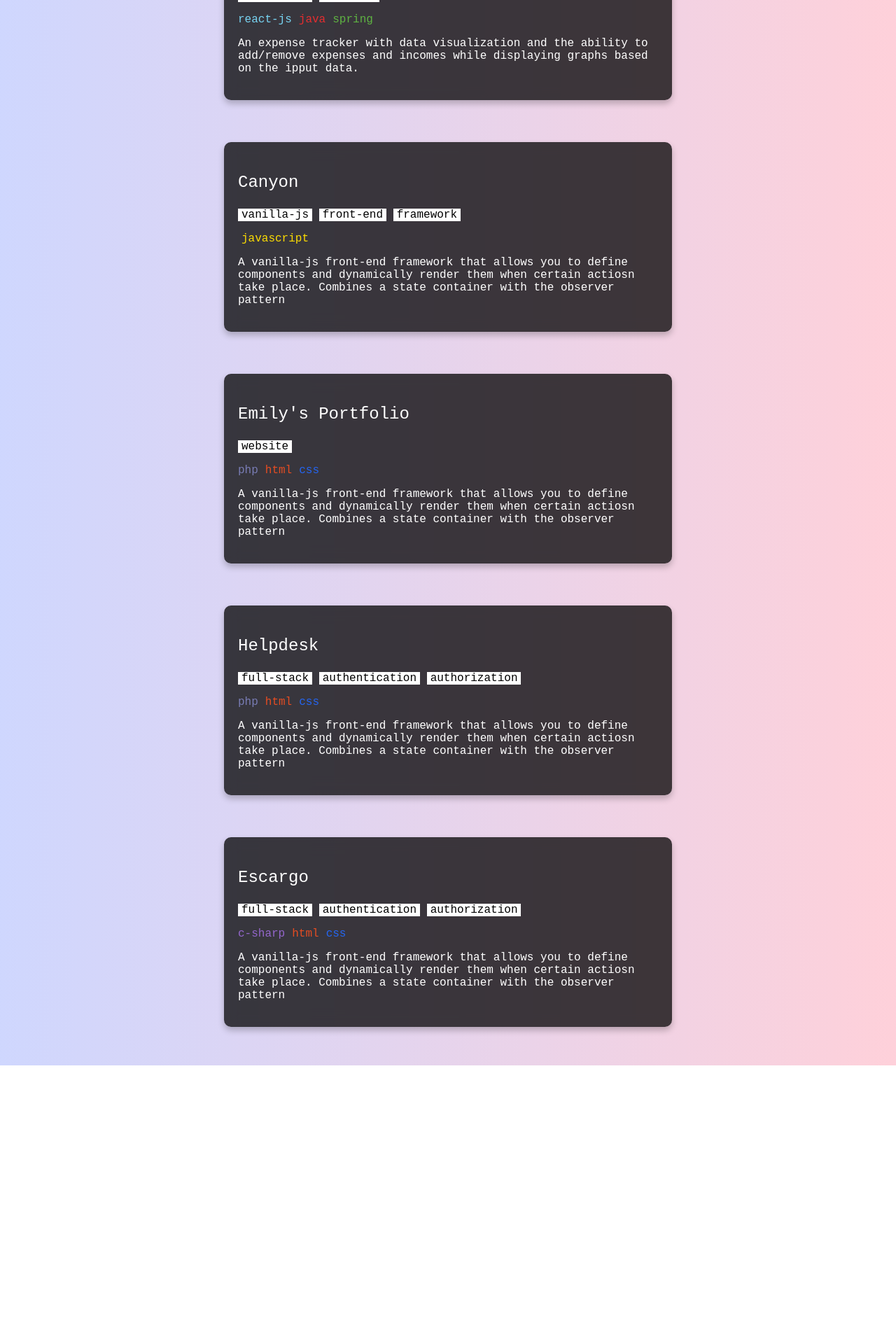
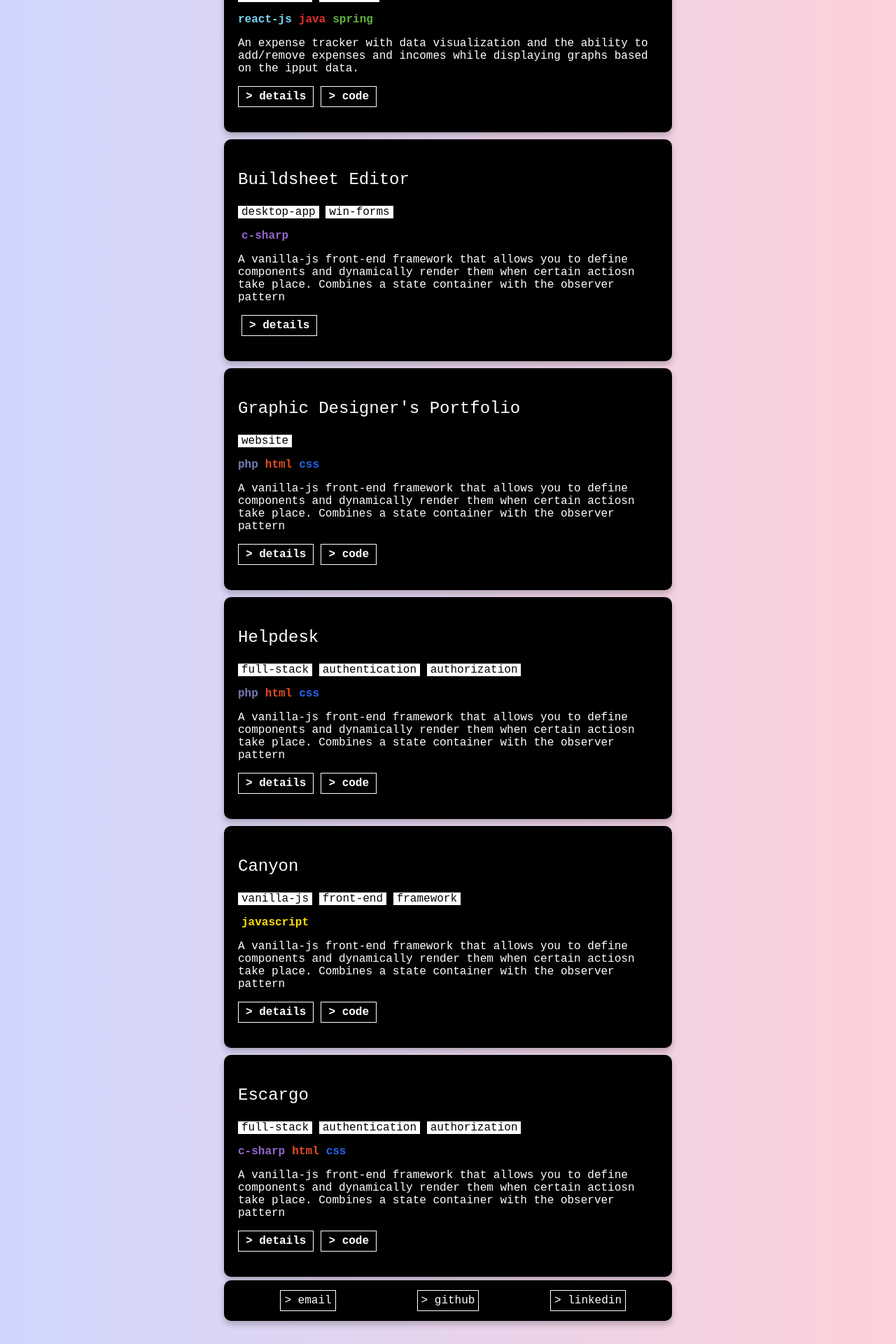
Before and after one commit to mattcaloger/Caloger.com, a React (Create React App) app in the folder calogercom/: page /projects in a window 1280 px wide. Shown: the part 200-2120 px from the top of the page at 70% size. Before the commit the page ends 1722 px from the top, so only its background shows below. Built offline with nearby package versions, Linux system fonts and the light colour scheme.

Commit message:
Project page changes, footer addition

```diff
--- a/calogercom/src/App.js
+++ b/calogercom/src/App.js
@@ -7,6 +7,7 @@ import Content from './Components/Layout/Content';
 import AboutBlurb from './Components/AboutBlurb/AboutBlurb';
 import { motion } from 'framer-motion';
 import AppRouter from './Components/AppRouter/AppRouter';
+import Footer from './Components/Footer/Footer';
 
 const variants = {
   hidden: { opacity: 0 },
@@ -33,6 +34,8 @@ function App() {
 
         <AppRouter />
 
+        <Footer />
+
       </Content>
 
     </div>
--- a/calogercom/src/Components/AboutBlurb/AboutBlurb.jsx
+++ b/calogercom/src/Components/AboutBlurb/AboutBlurb.jsx
@@ -1,5 +1,6 @@
 import React from 'react'
 import styled from 'styled-components'
+import ProfilePicture from '../ProfilePicture/ProfilePicture'
 
 const AboutBlock = styled.div`
     display: flex;
@@ -15,16 +16,24 @@ const AboutBlock = styled.div`
 
 
 const BlurbCard = styled.div`
+    display: flex;
+    flex-direction: column;
+    justify-content: center;
+
     box-shadow: 0 0px 0px rgba(0, 0, 0, 0.16), 0 5px 10px rgba(0, 0, 0, 0.23);
-    background: rgba(256,256,256,.5);
+    background: rgba(0,0,0,1);
     backdrop-filter: blur(10px);
-    color: black;
+    color: white;
     width: 100%;
     border-radius: 10px;
     margin: auto;
     margin-bottom: 50px;
     padding: 20px;
     user-select: none;
+
+    &>* {
+        flex: 1;
+    }
 `
 
 
@@ -33,9 +42,13 @@ export default function AboutBlurb() {
     return (
         <AboutBlock>
 
+            <BlurbCard>
+                <ProfilePicture />
 
-            <BlurbCard>
-                Lorem ipsum dolor sit, amet consectetur adipisicing elit. Odit quisquam sed recusandae quo, quam impedit sapiente? Amet enim reprehenderit vitae eaque placeat repellat fugiat. Expedita numquam quis officia quos? Blanditiis.
+                <p>
+                    Lorem ipsum dolor sit, amet consectetur adipisicing elit. Odit quisquam sed recusandae quo, quam impedit sapiente? Amet enim reprehenderit vitae eaque placeat repellat fugiat. Expedita numquam quis officia quos? Blanditiis.
+                </p>
+
             </BlurbCard>
 
         </AboutBlock>
--- /dev/null
+++ b/calogercom/src/Components/Footer/Footer.jsx
@@ -0,0 +1,41 @@
+import React from 'react'
+import styled from 'styled-components'
+import TerminalButton from '../Terminal/TerminalButton'
+import TerminalCard from '../Terminal/TerminalCard'
+
+const ResponsiveRow = styled.div`
+
+    display: flex;
+    justify-content: center;
+    align-items: center;
+
+    &>* {
+        text-align: center;
+        flex: 1;
+
+    }
+
+`
+
+export default function Footer() {
+    return (
+        <TerminalCard>
+            <ResponsiveRow>
+                <div>
+                    <TerminalButton>> email</TerminalButton>
+                </div>
+                <div>
+                    <TerminalButton>> github</TerminalButton>
+                </div>
+
+                <div>
+                    <TerminalButton>> linkedin</TerminalButton>
+                </div>
+
+
+
+            </ResponsiveRow>
+
+        </TerminalCard>
+    )
+}
--- a/calogercom/src/Components/NavBar/NavBar.jsx
+++ b/calogercom/src/Components/NavBar/NavBar.jsx
@@ -11,6 +11,7 @@ const HeaderNav = styled.nav`
     z-index: 1;
     padding-top: 10px;
     margin-bottom: 35px;
+    font-weight: bold;
 
     & > * {
         padding: 10px;
--- a/calogercom/src/Components/Pages/HomePage/HomePage.jsx
+++ b/calogercom/src/Components/Pages/HomePage/HomePage.jsx
@@ -6,9 +6,10 @@ import Terminal from '../../Terminal/Terminal'
 export default function HomePage() {
     return (
         <div>
+            <AboutBlurb />
             <Terminal />
-            <ProfilePicture />
-            <AboutBlurb />
+
+
         </div>
     )
 }
--- a/calogercom/src/Components/Pages/ProjectsPage/ProjectsPage.jsx
+++ b/calogercom/src/Components/Pages/ProjectsPage/ProjectsPage.jsx
@@ -9,7 +9,7 @@ import EscargoImage from '../../../img/escargo.jpg'
 import { ColorCSharp, ColorCss, ColorHtml, ColorJava, ColorJs, ColorPhp, ColorReactJs, ColorSpring } from '../../Terminal/Languages'
 import TerminalCard from '../../Terminal/TerminalCard'
 import SpanRow from '../../Terminal/SpanRow'
-
+import TerminalButton from '../../Terminal/TerminalButton'
 
 
 const ProjectChild = {
@@ -54,12 +54,14 @@ const Tag = styled.span`
     cursor: default;
 `
 
+
+
 export default function ProjectsPage() {
 
     return (
         <ProjectsContainer variants={ProjectContainer} initial="hidden" animate="show">
-            <Link to="Budgie">
-                <TerminalCard>
+
+                <TerminalCard color="white">
                     <Title>Budgie</Title>
                     <p>
                         <Tag>full-stack</Tag> <Tag>data-viz</Tag>
@@ -71,23 +73,44 @@ export default function ProjectsPage() {
                     </SpanRow>
 
                     <p>An expense tracker with data visualization and the ability to add/remove expenses and incomes while displaying graphs based on the ipput data.</p>
+
+                    <SpanRow>
+
+                            <TerminalButton>
+                                <Link to="Budgie">> details</Link>
+                            </TerminalButton>
+
+                        <TerminalButton>
+                            <a href="https://github.com/mattusoperandi/Budgie">> code</a>
+                        </TerminalButton>
+                    </SpanRow>
+
+
                 </TerminalCard>
-            </Link>
-            <Link to="Canyon">
+
+
                 <TerminalCard>
-                    <Title>Canyon</Title>
+                    <Title>Buildsheet Editor</Title>
                     <p>
-                        <Tag>vanilla-js</Tag> <Tag>front-end</Tag> <Tag>framework</Tag>
+                        <Tag>desktop-app</Tag> <Tag>win-forms</Tag>
                     </p>
                     <SpanRow>
-                        <ColorJs>javascript</ColorJs>
+                        <ColorCSharp>c-sharp</ColorCSharp>
                     </SpanRow>
                     <p>A vanilla-js front-end framework that allows you to define components and dynamically render them when certain actiosn take place. Combines a state container with the observer pattern</p>
+                    <SpanRow>
+
+                        <TerminalButton>
+                            <Link to="buildsheet">> details</Link>
+                        </TerminalButton>
+
+                    </SpanRow>
                 </TerminalCard>
-            </Link>
-            <Link to="EmilySite">
+
+
+
                 <TerminalCard>
-                    <Title>Emily's Portfolio</Title>
+                    <Title>Graphic Designer's Portfolio</Title>
                     <p>
                         <Tag>website</Tag>
                     </p>
@@ -98,9 +121,20 @@ export default function ProjectsPage() {
                     </SpanRow>
 
                     <p>A vanilla-js front-end framework that allows you to define components and dynamically render them when certain actiosn take place. Combines a state container with the observer pattern</p>
+
+                    <SpanRow>
+
+                            <TerminalButton>
+                                <Link to="emilysite">> details</Link>
+                            </TerminalButton>
+
+                        <TerminalButton>
+                            <a href="https://github.com/mattusoperandi/Budgie">> code</a>
+                        </TerminalButton>
+                    </SpanRow>
                 </TerminalCard>
-            </Link>
-            <Link to="Helpdesk">
+
+
                 <TerminalCard>
                     <Title>Helpdesk</Title>
                     <p>
@@ -113,9 +147,41 @@ export default function ProjectsPage() {
                     </SpanRow>
 
                     <p>A vanilla-js front-end framework that allows you to define components and dynamically render them when certain actiosn take place. Combines a state container with the observer pattern</p>
+
+                    <SpanRow>
+
+                            <TerminalButton>
+                                <Link to="helpdesk">> details</Link>
+                            </TerminalButton>
+
+                        <TerminalButton>
+                            <a href="https://github.com/mattusoperandi/Budgie">> code</a>
+                        </TerminalButton>
+                    </SpanRow>
                 </TerminalCard>
-            </Link>
-            <Link to="ShippingApp">
+
+                <TerminalCard>
+                    <Title>Canyon</Title>
+                    <p>
+                        <Tag>vanilla-js</Tag> <Tag>front-end</Tag> <Tag>framework</Tag>
+                    </p>
+                    <SpanRow>
+                        <ColorJs>javascript</ColorJs>
+                    </SpanRow>
+                    <p>A vanilla-js front-end framework that allows you to define components and dynamically render them when certain actiosn take place. Combines a state container with the observer pattern</p>
+
+                    <SpanRow>
+
+                            <TerminalButton>
+                                <Link to="canyon">> details</Link>
+                            </TerminalButton>
+
+                        <TerminalButton>
+                            <a href="https://github.com/mattusoperandi/Budgie">> code</a>
+                        </TerminalButton>
+                    </SpanRow>
+                </TerminalCard>
+
             <TerminalCard>
                     <Title>Escargo</Title>
                     <p>
@@ -127,8 +193,18 @@ export default function ProjectsPage() {
                         <ColorCss>css</ColorCss>
                     </SpanRow>
                     <p>A vanilla-js front-end framework that allows you to define components and dynamically render them when certain actiosn take place. Combines a state container with the observer pattern</p>
+
+                    <SpanRow>
+
+                            <TerminalButton>
+                                <Link to="escargo">> details</Link>
+                            </TerminalButton>
+
+                        <TerminalButton>
+                            <a href="https://github.com/mattusoperandi/Budgie">> code</a>
+                        </TerminalButton>
+                    </SpanRow>
                 </TerminalCard>
-            </Link>
 
         </ProjectsContainer>
     )
--- a/calogercom/src/Components/ProfilePicture/ProfilePicture.jsx
+++ b/calogercom/src/Components/ProfilePicture/ProfilePicture.jsx
@@ -2,17 +2,16 @@ import React from 'react'
 import styled from 'styled-components'
 
 const AboutImgContainer = styled.div`
+    margin: auto;
     display:flex;
     justify-content: center;
     align-items: center;
     width: 150px;
     height: 150px;
-    background: white;
+
     border-radius: 100%;
     padding: 10px;
-    box-shadow: 0 0px 0px rgba(0, 0, 0, 0.16), 0 5px 10px rgba(0, 0, 0, 0.23);
-    font-family: monospace;
-    background: rgba(256,256,256,.75);
+
     backdrop-filter: blur(10px);
 `
 
--- a/calogercom/src/Components/Terminal/SpanRow.jsx
+++ b/calogercom/src/Components/Terminal/SpanRow.jsx
@@ -1,8 +1,10 @@
 
 import styled from 'styled-components'
 
-const SpanRow = styled.div`
+const SpanRow = styled.p`
             display: flex;
+            font-weight: bold;
+
             *:first-child {
                 margin-right: 5px;
             }
--- a/calogercom/src/Components/Terminal/Terminal.jsx
+++ b/calogercom/src/Components/Terminal/Terminal.jsx
@@ -57,7 +57,7 @@
 
                 <TerminalCard as={motion.div} variants={container} initial="hidden"
                 animate="show">
-                    <motion.p variants={variants}>$ list skills</motion.p>
+                    <motion.p variants={variants}>> Skills</motion.p>
                     <SpanRow as={motion.span} variants={variants}>
                         <ColorJs>javascript</ColorJs>
                         <ColorHtml>html</ColorHtml>
@@ -73,7 +73,7 @@
                         <ColorPhotoshop>photoshop</ColorPhotoshop>
                         <ColorIllustrator>illustrator</ColorIllustrator>
                     </SpanRow>
-                    <motion.p variants={variants}>$ show interests</motion.p>
+                    <motion.p variants={variants}>> Interests</motion.p>
                     <SpanRow as={motion.span} variants={variants}>
                         <span variants={variants}>programming</span>
                         <span variants={variants}>system-design</span>
@@ -81,9 +81,9 @@
                         <span variants={variants}>graphic-design</span>
                     </SpanRow>
 
-                    <motion.p variants={variants}>$ display location</motion.p>
-                    <motion.p variants={variants}>Toronto</motion.p>
-                    <motion.p variants={variants}>$ <Blink>_</Blink></motion.p>
+                    <motion.p variants={variants}>> Location</motion.p>
+                    <motion.p variants={variants}>Toronto, Canada</motion.p>
+                    <motion.p variants={variants}>> <Blink>_</Blink></motion.p>
 
                 </TerminalCard>
             )
--- /dev/null
+++ b/calogercom/src/Components/Terminal/TerminalButton.jsx
@@ -0,0 +1,15 @@
+import styled from "styled-components"
+
+const TerminalButton = styled.span`
+    border: 1px solid white;
+    padding: 5px;
+    cursor: default;
+
+    &:hover {
+        background: white;
+        color: black;
+
+    }
+`
+
+export default TerminalButton
--- a/calogercom/src/Components/Terminal/TerminalCard.jsx
+++ b/calogercom/src/Components/Terminal/TerminalCard.jsx
@@ -1,10 +1,10 @@
 import React from 'react'
 import styled from 'styled-components'
 
-export const TerminalCardComponent = styled.div`
+const TerminalCardComponent = styled.div`
             box-shadow: 0 0px 0px rgba(0, 0, 0, 0.16), 0 5px 10px rgba(0, 0, 0, 0.23);
             font-family: monospace;
-            background: rgba(0,0,0,.75);
+            background: black;
             backdrop-filter: blur(10px);
             color: white;
             width: 100%;
@@ -16,6 +16,9 @@ export const TerminalCardComponent = styled.div`
         `
 
 export default function TerminalCard(props) {
+
+
+
     return (
         <TerminalCardComponent>
             {props.children}
```
